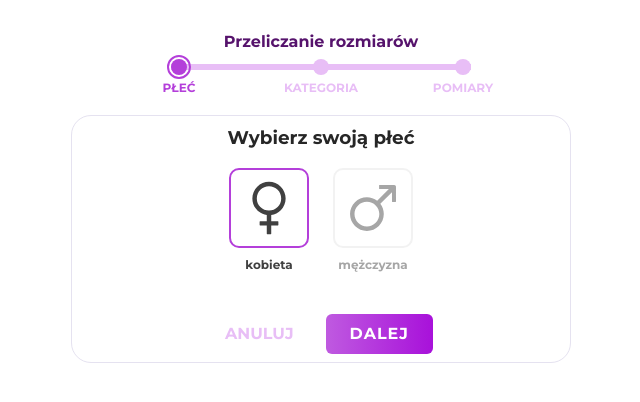
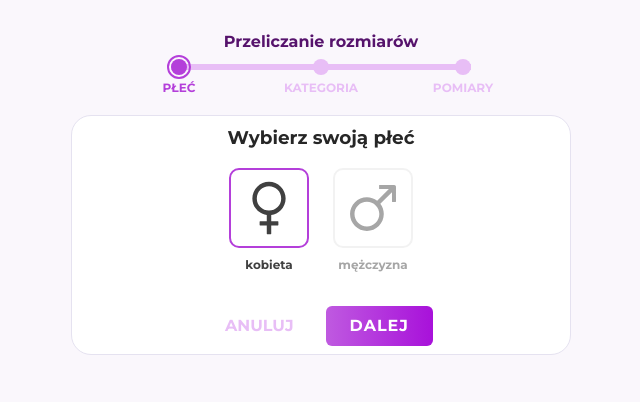
Before and after one commit to PaulS-dot/sizecalc, a React (Create React App) app: page / in a window 1280 px wide. Shown: the top 402 px of the page, without its empty margins (319-959 px from the left). Built offline with nearby package versions, Linux system fonts and the light colour scheme.

Commit message:
add HStack, change file structure

```diff
--- a/src/components/form/FormCard.js
+++ b/src/components/form/FormCard.js
@@ -3,7 +3,8 @@ import { Center, Flex, Text } from '@chakra-ui/layout'
 import { Button, ButtonGroup } from '@chakra-ui/react'
 import { CardContext } from '../../contexts/CardContext'
 import FormCardContainer from '../../styled/FormCard.styled'
-import HCenter from '../../styled/HCenter.styled'
+import HCenter from '../../styled/utils/HCenter.styled'
+import HStack from '../../styled/utils/HStack.styled'
 import Heading from '../../styled/Heading.styled'
 import Description from '../../styled/Description.styled'
 
@@ -23,22 +24,21 @@ const FormCard = props => {
   return (
     <HCenter>
       <FormCardContainer>
-        {/* <Heading fontSize="xl" color="222222" mb="1">
-            {title}
-          </Heading> */}
         <Heading>
           <h2> {title} </h2>
         </Heading>
-        {/* <Text fontSize="xs" mb="6" color="gray.800" opacity="30%"> */}
         <Description>{props.description}</Description>
-        {/* </Text> */}
+
         {children}
-        <ButtonGroup size="md" spacing="4" mt="10">
+
+        {/* <ButtonGroup size="md" spacing="4" mt="10"> */}
+        <HStack spacing="16px" mt="32px">
           <Button variant="ghost" onClick={handleBack}>
             {secondaryButton === 'back' ? 'wstecz' : 'anuluj'}
           </Button>
           <Button onClick={handleNext}>Dalej</Button>
-        </ButtonGroup>
+        </HStack>
+        {/* </ButtonGroup> */}
       </FormCardContainer>
     </HCenter>
   )
--- a/src/styled/Global.styled.js
+++ b/src/styled/Global.styled.js
@@ -3,6 +3,7 @@ import { createGlobalStyle } from 'styled-components'
 const GlobalStyles = createGlobalStyle`
     body {
         font-weight: bold;
+        background-color: #FAF7FC;
     }
 `
 
--- /dev/null
+++ b/src/styled/utils/HStack.styled.js
@@ -0,0 +1,13 @@
+import styled from 'styled-components'
+
+const HStack = styled.div`
+  display: flex;
+  margin-top: ${props => props.mt};
+
+  & *:nth-of-type(n + 2) {
+    margin-left: ${props => props.spacing};
+  }
+  /* justify-content: center; */
+`
+
+export default HStack
```
Also changed, not shown: src/styled/utils/HCenter.styled.js (renamed from src/styled/HCenter.styled.js).
